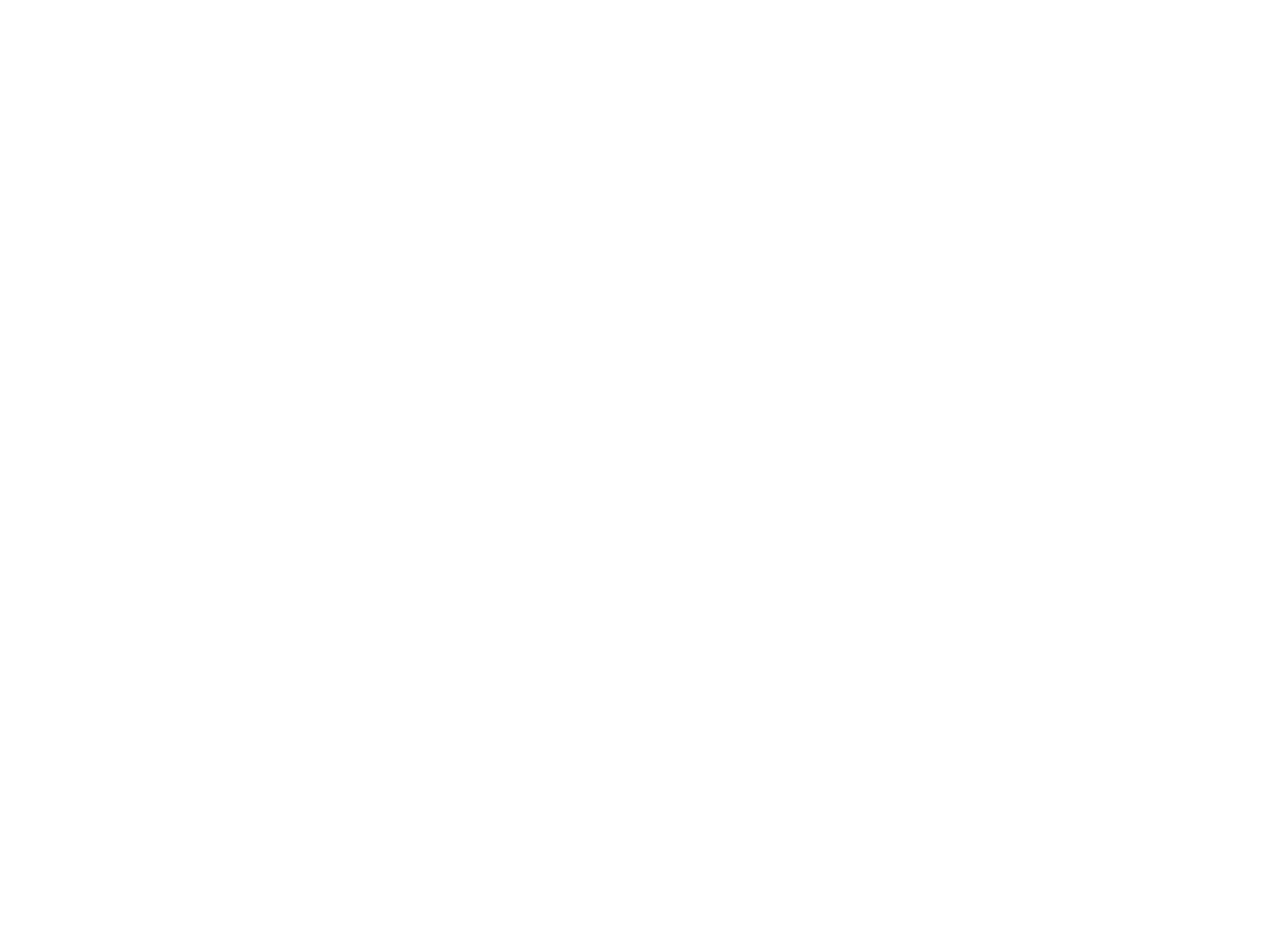
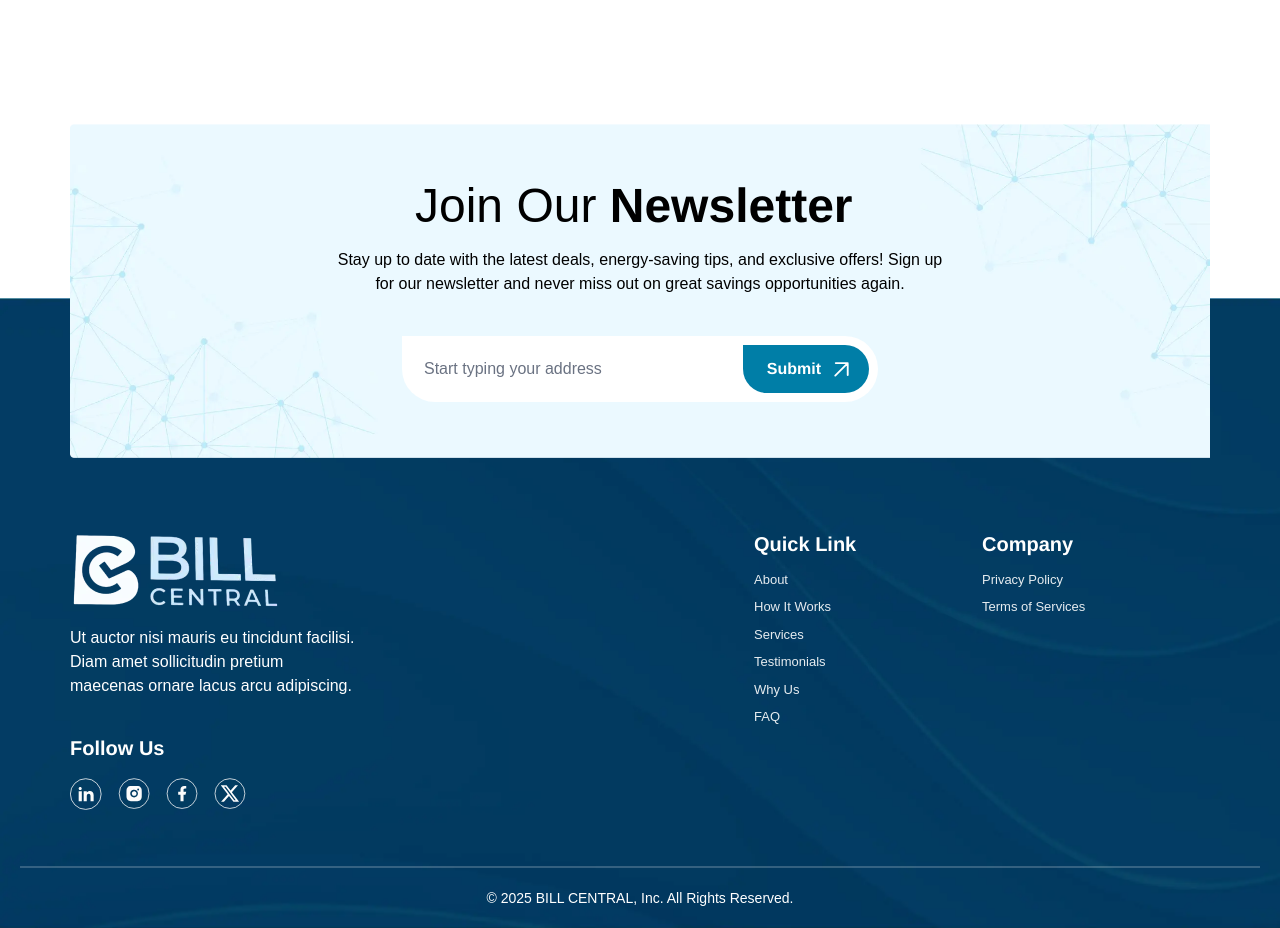
Before and after one commit to nupurbishnoi549/Central-bill-page, a React (Vite) app: page / in a window 1280 px wide. Shown: the part 5920-6848 px from the top of the page. Before the commit the page ends 6218 px from the top, so only its background shows below. Built offline with nearby package versions, Linux system fonts and the light colour scheme; a web font is replaced by a local one.

Commit message:
footer  section done

```diff
--- a/src/App.jsx
+++ b/src/App.jsx
@@ -7,6 +7,7 @@
 import ChooseFor from './components/ChooseFor'
 import Testimonials from './components/Testimonials'
 import Faq from './components/Faq'
+import Footer from './components/Footer'
 
 const App = () => {
   return (
@@ -18,7 +19,8 @@
       <Comprehensive />
       <ChooseFor />
       <Testimonials />
-      <Faq/>
+      <Faq />
+      <Footer/>
     </>
   )
 }
--- /dev/null
+++ b/src/components/Footer.jsx
@@ -0,0 +1,69 @@
+import React from 'react'
+import FooterLogo from '../assets/images/webp/header-logo.webp'
+import { quickLinks, servicesData, socialLinks } from '../utils/helper'
+import Newsletter from './Newsletter';
+
+const Footer = () => {
+    return (
+        <footer id='footer' className="bg-[url(./assets/images/webp/Footer-bg.webp)] bg-cover bg-no-repeat px-5">
+            <div className="max-w-[1140px] container relative mx-auto lg:pt-[232px] md:pt-[165px] pt-48">
+                <div className='absolute top-[-34%] left-[0%]'>
+                    <Newsletter />
+                </div>
+                <div className="flex flex-col lg:flex-row justify-between gap-12">
+                    <div className="lg:w-1/4">
+                        <img src={FooterLogo} alt="FooterLogo" />
+                        <p className="mt-4 text-white text-base font-normal">
+                            Ut auctor nisi mauris eu tincidunt facilisi. Diam amet sollicitudin pretium maecenas ornare lacus arcu adipiscing.
+                        </p>
+                        <h2 className='pt-9 font-bold text-xl text-white'>Follow Us</h2>
+                        <div className="flex gap-4 mt-4">
+                            {socialLinks.map((item, index) => (
+                                <a href={item.link} key={index}>
+                                    <img
+                                        src={item.img}
+                                        alt={item.alt}
+                                        className="w-8 transition-transform duration-300 hover:scale-110"
+                                    />
+                                </a>
+                            ))}
+                        </div>
+
+                    </div>
+                    <div className="flex flex-wrap gap-y-8 w-full lg:w-2/5">
+                        <div className="w-1/2 md:w-1/3 lg:w-1/2">
+                            <ul>
+                                <li className="font-bold text-xl text-white mb-3">Quick Link</li>
+                                {quickLinks.map((link, index) => (
+                                    <li key={index}>
+                                        <a href="#" className="text-white/90 hover:underline font-normal text-[13px] block mb-2">
+                                            {link}
+                                        </a>
+                                    </li>
+                                ))}
+                            </ul>
+                        </div>
+                        <div className="w-1/2 md:w-1/3 lg:w-1/4">
+                            <ul>
+                                <li className="font-bold text-xl text-white mb-3">Company</li>
+                                {servicesData.map((link, index) => (
+                                    <li key={index}>
+                                        <a href="#" className="text-white/90 hover:underline font-normal  text-[13px] block mb-2">
+                                            {link}
+                                        </a>
+                                    </li>
+                                ))}
+                            </ul>
+                        </div>
+                    </div>
+                </div>
+            </div>
+            <p className='border border-[#FFFFFF33] mt-14'></p>
+            <p className="text-white text-sm py-5 justify-center flex">
+                © 2025 BILL CENTRAL, Inc. All Rights Reserved.
+            </p>
+        </footer>
+    )
+}
+
+export default Footer
--- /dev/null
+++ b/src/components/Newsletter.jsx
@@ -0,0 +1,20 @@
+import React from 'react'
+import CustomButton from './common/CustomButton'
+import Heading from './common/CommonHeading'
+
+const Newsletter = () => {
+    return (
+        <section className=''>
+            <div className="container xl:w-[1140px] lg:w-[983px] md:w-[725px] w-full mx-auto px-5 bg-[url(./assets/images/webp/Newsletter.webp)] bg-cover bg-no-repeat py-14">
+                <Heading headingText="Join Our " headingSpanText="Newsletter" className="lg:!max-w-[450px] md:!max-w-[380px] !mx-auto" />
+                <p className='text-base font-normal leading-[150%] max-w-[620px] mx-auto text-center pt-4 pb-10'>Stay up to date with the latest deals, energy-saving tips, and exclusive offers! Sign up for our newsletter and never miss out on great savings opportunities again.</p>
+                <div className='flex p-[9px] mx-auto pl-[22px] bg-white rounded-full rounded-tl-none items-center max-w-[476px] justify-between max-sm:pl-3 max-lg:mx-auto'>
+                    <input type="text" placeholder='Start typing your address' className='placeholder:text-gray-500 placeholder:text-base placeholder:font-normal w-full !outline-none  !bg-transparent placeholder:max-lg:text-sm mr-2' />
+                    <CustomButton CustomButton="Submit" myClass='!bg-[#007EA7]' customClass="-mr-4" whiteArrow={true} />
+                </div>
+            </div>
+        </section>
+    )
+}
+
+export default Newsletter
```
